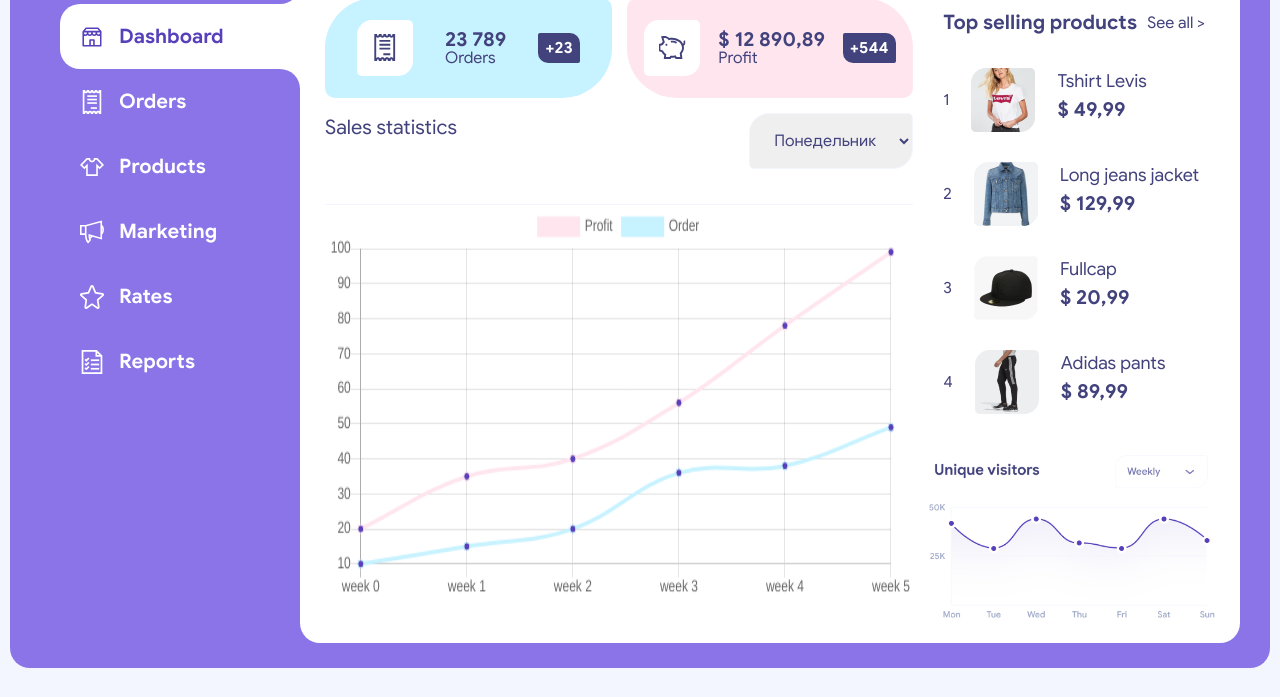
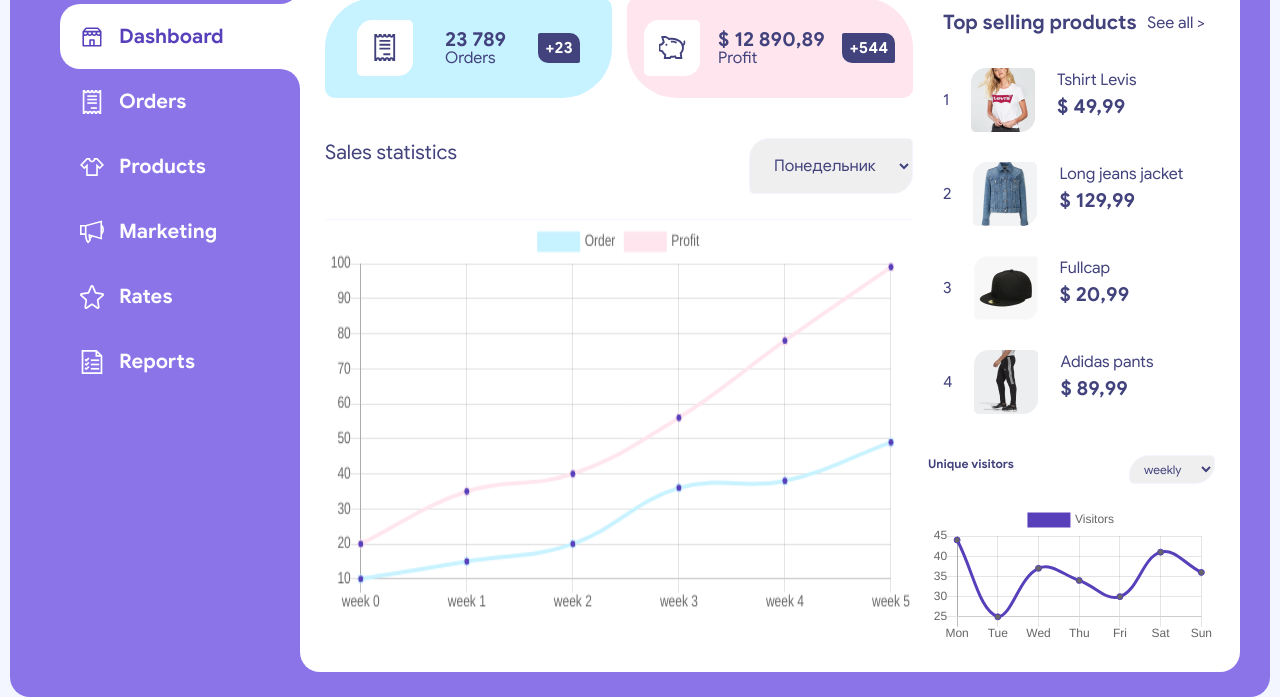
Before and after one commit to AndreyTSpb/admin-panel-ecommerce, a website: page src/index.html in a window 1280 px wide. Shown: the part 159-856 px from the top of the page. Before the commit the page ends 827 px from the top, so only its background shows below. Drawn offline with nearby package versions, Linux system fonts and the light colour scheme; files that its build step writes are made by us from their sources; files whose address does not match are found by name.

Commit message:
график уникальных посетителей

```diff
--- a/src/index.html
+++ b/src/index.html
@@ -157,7 +157,17 @@
                         </div>
                     </div>
                     <div class="statistics__unic-visitors">
-                        <img src="img/visitors-chart.png" alt="">
+                        <div class="statistics__unic-visitors-header">
+                            <h4 class="title title__h6"><span>Unique visitors</span></h4>
+                            <select name="period" id="">
+                                <option value="1">weekly</option>
+                                <option value="1">monthly</option>
+                                <option value="1">yearly</option>
+                            </select>
+                        </div>
+                        <div class="statistics__unic-visitors-body">
+                            <canvas id="myChart2"></canvas>
+                        </div>
                     </div>
                 </div>
             </main>
@@ -172,21 +182,39 @@
                     data: {
                             labels: ['week 0', 'week 1', 'week 2', 'week 3', 'week 4', 'week 5'],
                             datasets: [{
+                                label: "Order",
+                                data: [10, 15, 20, 36, 38, 49],
+                                borderColor: 'rgba(199,242,255,1)',
+                                backgroundColor: '#5840BB',
+                                fill: false
+                            },
+                            {
                                 label: "Profit",
                                 data: [20, 35, 40, 56, 78, 99],
                                 borderColor: 'rgba(255,229,238,1)',
                                 backgroundColor: '#5840BB',
                                 fill: false
-                        },
-                        {
-                            label: "Order",
-                            data: [10, 15, 20, 36, 38, 49],
-                            borderColor: 'rgba(199,242,255,1)',
-                            backgroundColor: '#5840BB',
-                            fill: false
                             }]
                     }
                 });
+        /* Второй график */
+        let ctx_2 = document.getElementById('myChart2');
+        if(ctx_2 != null){
+            let myChart2 = new Chart(ctx_2, {
+                type: 'line', // тип графика
+                data: {
+                    //данные для графика
+                    labels: ['Mon', 'Tue', 'Wed', 'Thu', 'Fri', 'Sat', 'Sun'], //метки оси координат
+                    datasets: [{
+                        label: "Visitors", // название графика
+                        data: [44, 25, 37, 34, 30, 41, 36], // значения для каждой метки графика
+                        borderColor: '#5840BB', //Цвет графика
+                        backgroundColor: '#584BB', //Цвет точек
+                        fill: false //отключена заливка
+                    }]
+                }
+            });
+        }
     </script>
 </body>
 </html>
--- a/src/sass/base/_title.scss
+++ b/src/sass/base/_title.scss
@@ -2,36 +2,29 @@
     font-family: Google Sans;
     font-style: normal;
     margin-bottom: 0;
+    span{
+        font-weight: bold;
+    }
 
     &__h1{
         font-size: 40px;
         line-height: 57px;
-        span{
-            font-weight: bold;
-        }
     }
     &__h2{
         font-size: 32px;
-        span{
-            font-weight: bold;
-        }
     }
     &__h3{
         font-size: 24px;
-        span{
-            font-weight: bold;
-        }
     }
     &__h4{
         font-size: 20px;
-        span{
-            font-weight: bold;
-        }
     }
     &__h5{
-        font-size: 18px;
-        span{
-            font-weight: bold;
-        }
+        font-size: 16px;
+
+    }
+    &__h6{
+        font-size: 12px;
+
     }
 }
--- a/src/sass/blocks/_statistics.scss
+++ b/src/sass/blocks/_statistics.scss
@@ -103,6 +103,7 @@
         grid-column-end: 3;
         grid-row-start: 2;
         grid-row-end: 4;
+        margin-top: 25px;
         img{
             width: 100%;
         }
@@ -112,7 +113,7 @@
         }
         &-body{
             border-top: 1px solid $light;
-            margin-top: 35px;
+            margin-top: 25px;
             canvas{
                 width: 100%;
                 height: 400px;
@@ -124,5 +125,20 @@
         img{
             width: 100%;
         }
+        &-header{
+            display: flex;
+            justify-content: space-between;
+            select{
+                padding: 5px 10px;
+                font-size: 12px;
+            }
+        }
+        &-body{
+            margin-top: 20px;
+            canvas{
+                height: 160px;
+                width: 100%;
+            }
+        }
     }
 }
```
Also changed, not shown: dist/css/style.min.css, dist/index.html. Lines whose indentation alone changed are shown as unchanged.
